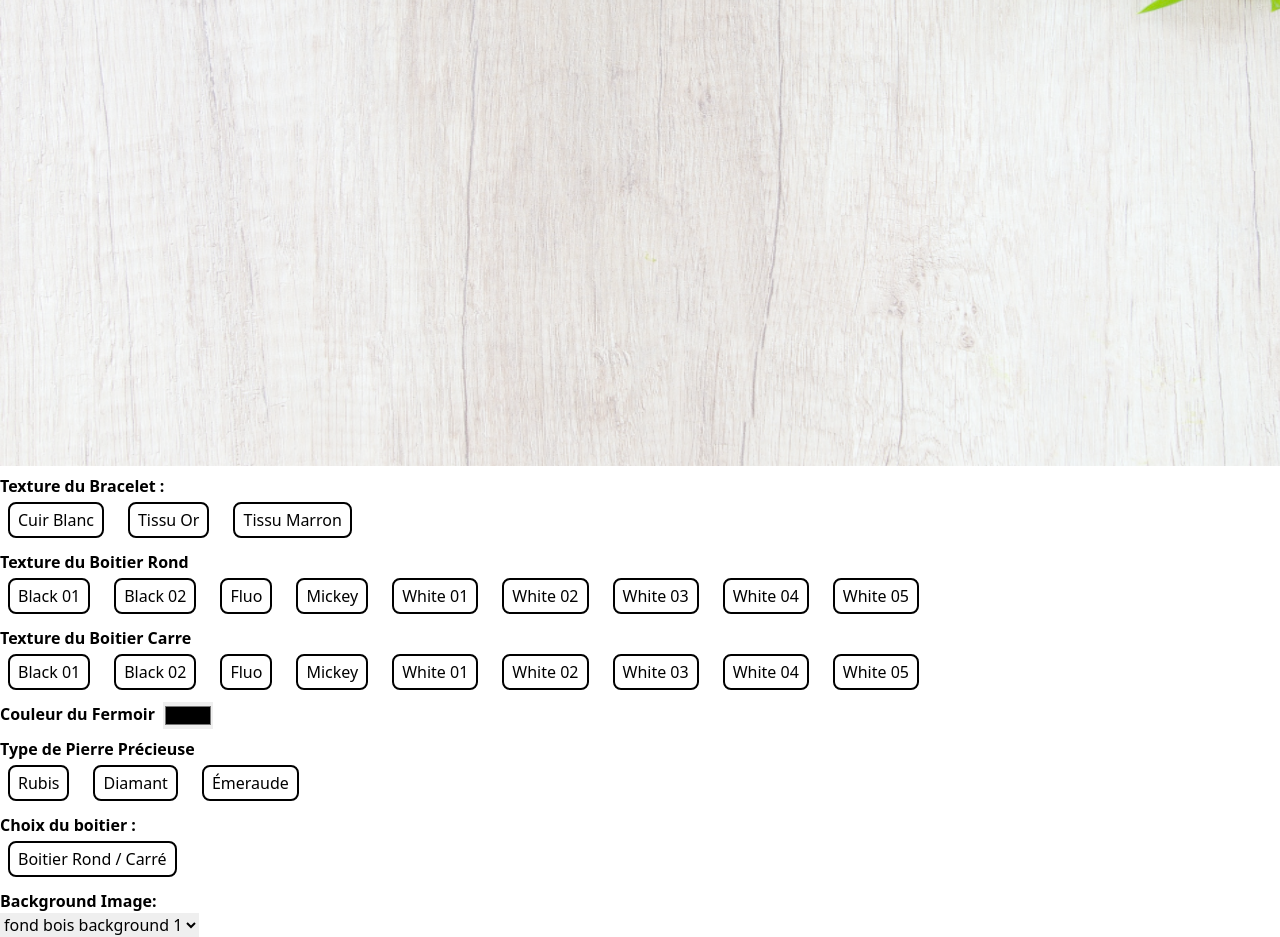
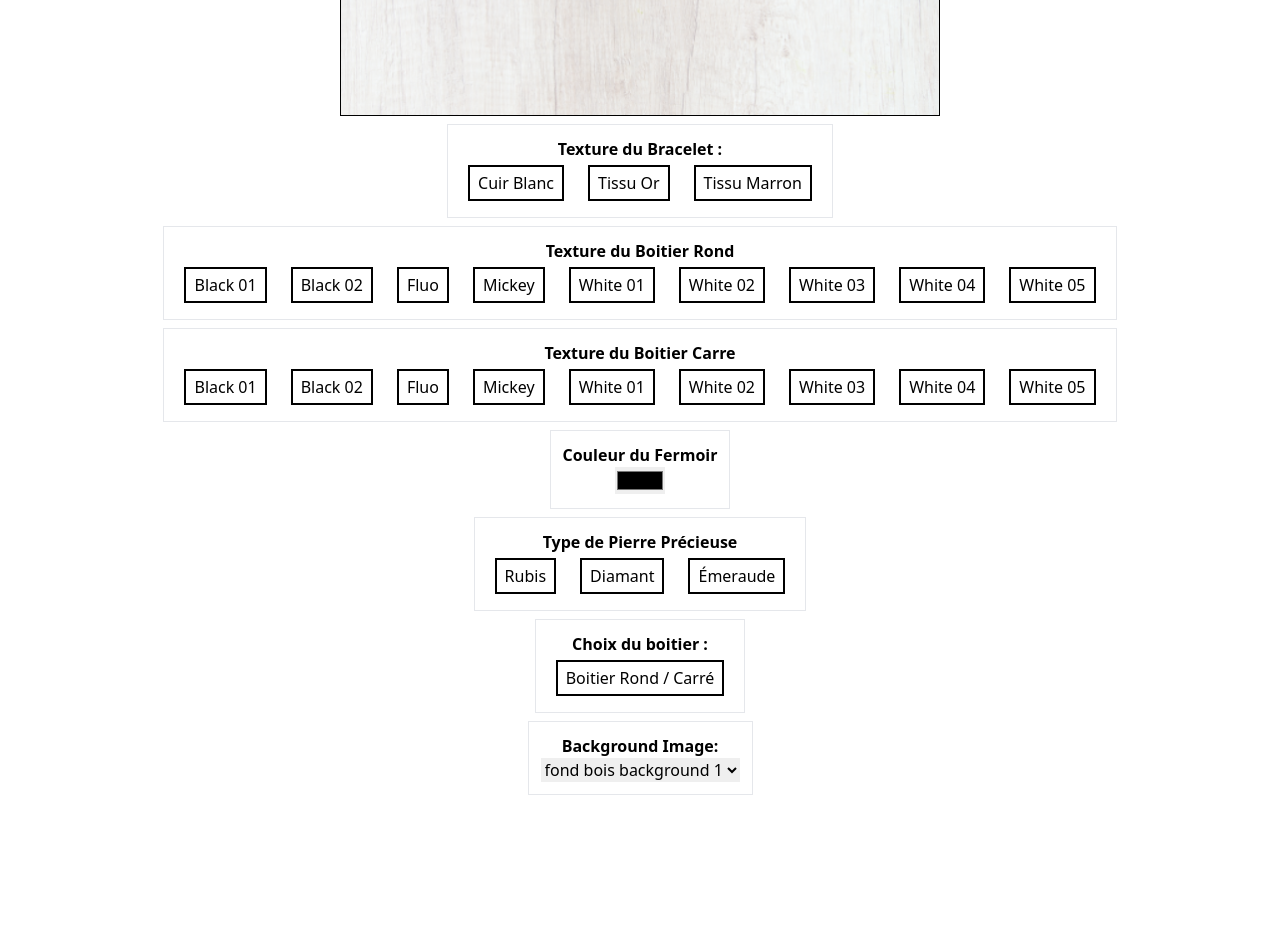
Before and after one commit to ArnautVasseur/SAE501_Vasseur_Arnaut, a Vue app: page /modify in a window 1280 px wide. Shown: the part 380-1317 px from the top of the page. After the commit the page ends 1175 px from the top, so only its background shows below. Built offline with nearby package versions, Linux system fonts and the light colour scheme; no server answers.

Commit message:
add a little bit of css

```diff
--- a/src/components/CreateWatch.vue
+++ b/src/components/CreateWatch.vue
@@ -1,5 +1,5 @@
 <template>
-  <div>
+  <div class="m-10 flex flex-col gap-5 border justify-center">
     <h1>Ajouter une Montre</h1>
 
     <form @submit.prevent="addWatch">
--- a/src/components/ThreeSceneForm.vue
+++ b/src/components/ThreeSceneForm.vue
@@ -1,198 +1,198 @@
 <template>
-  <div>
-    <canvas ref="canvas" />
-    <div class="mt-2">
+  <div class="flex flex-col justify-center items-center">
+    <canvas ref="canvas" class="border border-black" />
+    <div class="mt-2 border p-3 text-center">
       <div>
         <h2 class="font-bold">Texture du Bracelet :</h2>
       </div>
       <div class="flex gap-2">
         <button
-          class="border-black border-2 px-2 py-1 mx-2 my-1 rounded-lg"
+          class="border-black border-2 px-2 py-1 mx-2 my-1 "
           @click="changeTexture('texture-cuir-blanc.jpg')"
         >
           Cuir Blanc
         </button>
         <button
-          class="border-black border-2 px-2 py-1 mx-2 my-1 rounded-lg"
+          class="border-black border-2 px-2 py-1 mx-2 my-1 "
           @click="changeTexture('texture-tissus-or.jpg')"
         >
           Tissu Or
         </button>
         <button
-          class="border-black border-2 px-2 py-1 mx-2 my-1 rounded-lg"
+          class="border-black border-2 px-2 py-1 mx-2 my-1 "
           @click="changeTexture('texture-tissus-marron.jpg')"
         >
           Tissu Marron
         </button>
       </div>
     </div>
-    <div class="mt-2">
+    <div class="mt-2 border p-3 text-center">
       <div>
         <h2 class="font-bold">Texture du Boitier Rond</h2>
       </div>
       <div class="flex gap-2">
         <button
-          class="border-black border-2 px-2 py-1 mx-2 my-1 rounded-lg"
+          class="border-black border-2 px-2 py-1 mx-2 my-1 "
           @click="changeTextureBoitierRond('background_black01.png')"
         >
           Black 01
         </button>
         <button
-          class="border-black border-2 px-2 py-1 mx-2 my-1 rounded-lg"
+          class="border-black border-2 px-2 py-1 mx-2 my-1 "
           @click="changeTextureBoitierRond('background_black02.png')"
         >
           Black 02
         </button>
         <button
-          class="border-black border-2 px-2 py-1 mx-2 my-1 rounded-lg"
+          class="border-black border-2 px-2 py-1 mx-2 my-1 "
           @click="changeTextureBoitierRond('background_fluo01.png')"
         >
           Fluo
         </button>
         <button
-          class="border-black border-2 px-2 py-1 mx-2 my-1 rounded-lg"
+          class="border-black border-2 px-2 py-1 mx-2 my-1 "
           @click="changeTextureBoitierRond('background_mickey.png')"
         >
           Mickey
         </button>
         <button
-          class="border-black border-2 px-2 py-1 mx-2 my-1 rounded-lg"
+          class="border-black border-2 px-2 py-1 mx-2 my-1 "
           @click="changeTextureBoitierRond('background_white01.png')"
         >
           White 01
         </button>
         <button
-          class="border-black border-2 px-2 py-1 mx-2 my-1 rounded-lg"
+          class="border-black border-2 px-2 py-1 mx-2 my-1 "
           @click="changeTextureBoitierRond('background_white02.png')"
         >
           White 02
         </button>
         <button
-          class="border-black border-2 px-2 py-1 mx-2 my-1 rounded-lg"
+          class="border-black border-2 px-2 py-1 mx-2 my-1 "
           @click="changeTextureBoitierRond('background_white03.png')"
         >
           White 03
         </button>
         <button
-          class="border-black border-2 px-2 py-1 mx-2 my-1 rounded-lg"
+          class="border-black border-2 px-2 py-1 mx-2 my-1 "
           @click="changeTextureBoitierRond('background_white04.png')"
         >
           White 04
         </button>
         <button
-          class="border-black border-2 px-2 py-1 mx-2 my-1 rounded-lg"
+          class="border-black border-2 px-2 py-1 mx-2 my-1 "
           @click="changeTextureBoitierRond('background_white05.png')"
         >
           White 05
         </button>
       </div>
     </div>
-    <div class="mt-2">
+    <div class="mt-2 border p-3 text-center">
       <div>
         <h2 class="font-bold">Texture du Boitier Carre</h2>
       </div>
       <div class="flex gap-2">
         <button
-          class="border-black border-2 px-2 py-1 mx-2 my-1 rounded-lg"
+          class="border-black border-2 px-2 py-1 mx-2 my-1 "
           @click="changeTextureBoitierCarre('background_black01.png')"
         >
           Black 01
         </button>
         <button
-          class="border-black border-2 px-2 py-1 mx-2 my-1 rounded-lg"
+          class="border-black border-2 px-2 py-1 mx-2 my-1 "
           @click="changeTextureBoitierCarre('background_black02.png')"
         >
           Black 02
         </button>
         <button
-          class="border-black border-2 px-2 py-1 mx-2 my-1 rounded-lg"
+          class="border-black border-2 px-2 py-1 mx-2 my-1 "
           @click="changeTextureBoitierCarre('background_fluo01.png')"
         >
           Fluo
         </button>
         <button
-          class="border-black border-2 px-2 py-1 mx-2 my-1 rounded-lg"
+          class="border-black border-2 px-2 py-1 mx-2 my-1 "
           @click="changeTextureBoitierCarre('background_mickey.png')"
         >
           Mickey
         </button>
         <button
-          class="border-black border-2 px-2 py-1 mx-2 my-1 rounded-lg"
+          class="border-black border-2 px-2 py-1 mx-2 my-1 "
           @click="changeTextureBoitierCarre('background_white01.png')"
         >
           White 01
         </button>
         <button
-          class="border-black border-2 px-2 py-1 mx-2 my-1 rounded-lg"
+          class="border-black border-2 px-2 py-1 mx-2 my-1 "
           @click="changeTextureBoitierCarre('background_white02.png')"
         >
           White 02
         </button>
         <button
-          class="border-black border-2 px-2 py-1 mx-2 my-1 rounded-lg"
+          class="border-black border-2 px-2 py-1 mx-2 my-1 "
           @click="changeTextureBoitierCarre('background_white03.png')"
         >
           White 03
         </button>
         <button
-          class="border-black border-2 px-2 py-1 mx-2 my-1 rounded-lg"
+          class="border-black border-2 px-2 py-1 mx-2 my-1 "
           @click="changeTextureBoitierCarre('background_white04.png')"
         >
           White 04
         </button>
         <button
-          class="border-black border-2 px-2 py-1 mx-2 my-1 rounded-lg"
+          class="border-black border-2 px-2 py-1 mx-2 my-1 "
           @click="changeTextureBoitierCarre('background_white05.png')"
         >
           White 05
         </button>
       </div>
     </div>
-    <div class="flex gap-2 my-2">
+    <div class="mt-2 border p-3 text-center">
       <div>
         <h2 class="font-bold">Couleur du Fermoir</h2>
       </div>
       <input type="color" @input="handleColorChange" />
     </div>
-    <div class="mt-2">
+    <div class="mt-2 border p-3 text-center">
       <div>
         <h2 class="font-bold">Type de Pierre Précieuse</h2>
       </div>
       <div class="flex gap-2">
         <button
-          class="border-black border-2 px-2 py-1 mx-2 my-1 rounded-lg"
+          class="border-black border-2 px-2 py-1 mx-2 my-1 "
           @click="changePierreColor('rubis')"
         >
           Rubis
         </button>
         <button
-          class="border-black border-2 px-2 py-1 mx-2 my-1 rounded-lg"
+          class="border-black border-2 px-2 py-1 mx-2 my-1 "
           @click="changePierreColor('diamant')"
         >
           Diamant
         </button>
         <button
-          class="border-black border-2 px-2 py-1 mx-2 my-1 rounded-lg"
+          class="border-black border-2 px-2 py-1 mx-2 my-1 "
           @click="changePierreColor('émeraude')"
         >
           Émeraude
         </button>
       </div>
     </div>
-    <div class="mt-2">
+    <div class="mt-2 border p-3 text-center">
       <div>
         <h2 class="font-bold">Choix du boitier :</h2>
       </div>
       <div class="flex gap-2">
         <button
-          class="border-black border-2 px-2 py-1 mx-2 my-1 rounded-lg"
+          class="border-black border-2 px-2 py-1 mx-2 my-1 "
           @click="toggleBoitierRond"
         >
           Boitier Rond / Carré
         </button>
       </div>
     </div>
-    <div class="mt-2">
+    <div class="mt-2 border p-3 text-center">
       <div>
         <h2 class="font-bold">Background Image:</h2>
       </div>
@@ -244,7 +244,7 @@ const initScene = () => {
   );
 
   renderer = new THREE.WebGLRenderer({ canvas: canvas.value });
-  renderer.setSize(1300, 700);
+  renderer.setSize(600, 350);
   renderer.setClearColor(0x222222, 1);
   controls = new OrbitControls(camera, renderer.domElement);
 
--- a/src/views/ConnexionView.vue
+++ b/src/views/ConnexionView.vue
@@ -1,29 +1,28 @@
 <template>
-  <main>
-    <h1>Page Login</h1>
+  <main class="m-10">
+    <div class="flex w-full justify-evenly border border-black p-5">
+      <div>
+        <h2 class="text-lg">Inscription</h2>
 
-    <div>
-      <h2>Inscription</h2>
+        <form @submit.prevent="inscription" method="post" class="flex flex-col gap-7">
+          <input class="p-2 border" v-model="inscriptionData.email" type="text" name="email" id="inscription-email" required placeholder="Email">
+          <input class="p-2 border" v-model="inscriptionData.password" type="password" name="mdp" id="inscription-mdp" required placeholder="Mot de Passe">
 
-      <form @submit.prevent="inscription" method="post">
-        <input v-model="inscriptionData.email" type="text" name="email" id="inscription-email" required placeholder="Email">
-        <input v-model="inscriptionData.password" type="password" name="mdp" id="inscription-mdp" required placeholder="Mot de Passe">
+          <input class="border border-black hover:bg-black hover:text-white py-3 duration-300" type="submit" value="Inscription">
+        </form>
+      </div>
 
-        <input type="submit" value="Je m'inscris">
-      </form>
-    </div>
+      <div>
+        <h2 class="text-lg">Connexion</h2>
 
-    <div>
-      <h2>Connexion</h2>
+        <form @submit.prevent="connexion" method="post" class="flex flex-col gap-7">
+          <input class="p-2 border" v-model="loginData.email" type="text" name="email" id="login-email" required placeholder="Email">
+          <input class="p-2 border" v-model="loginData.password" type="password" name="mdp" id="login-mdp" required placeholder="Mot de Passe">
 
-      <form @submit.prevent="connexion" method="post">
-        <input v-model="loginData.email" type="text" name="email" id="login-email" required placeholder="Email">
-        <input v-model="loginData.password" type="password" name="mdp" id="login-mdp" required placeholder="Mot de Passe">
-
-        <input type="submit" value="Je me connect">
-      </form>
-    </div>
-
+          <input class="border border-black hover:bg-black hover:text-white py-3 duration-300" type="submit" value="Connexion">
+        </form>
+      </div>
+  </div>
   </main>
 </template>
 
--- a/src/views/ModifyView.vue
+++ b/src/views/ModifyView.vue
@@ -3,7 +3,9 @@ import ThreeSceneForm from '@/components/ThreeSceneForm.vue';
 </script>
 
 <template>
-  <ThreeSceneForm/>
+  <div>
+    <ThreeSceneForm/>
+  </div>
 </template>
 
 <style>
```
